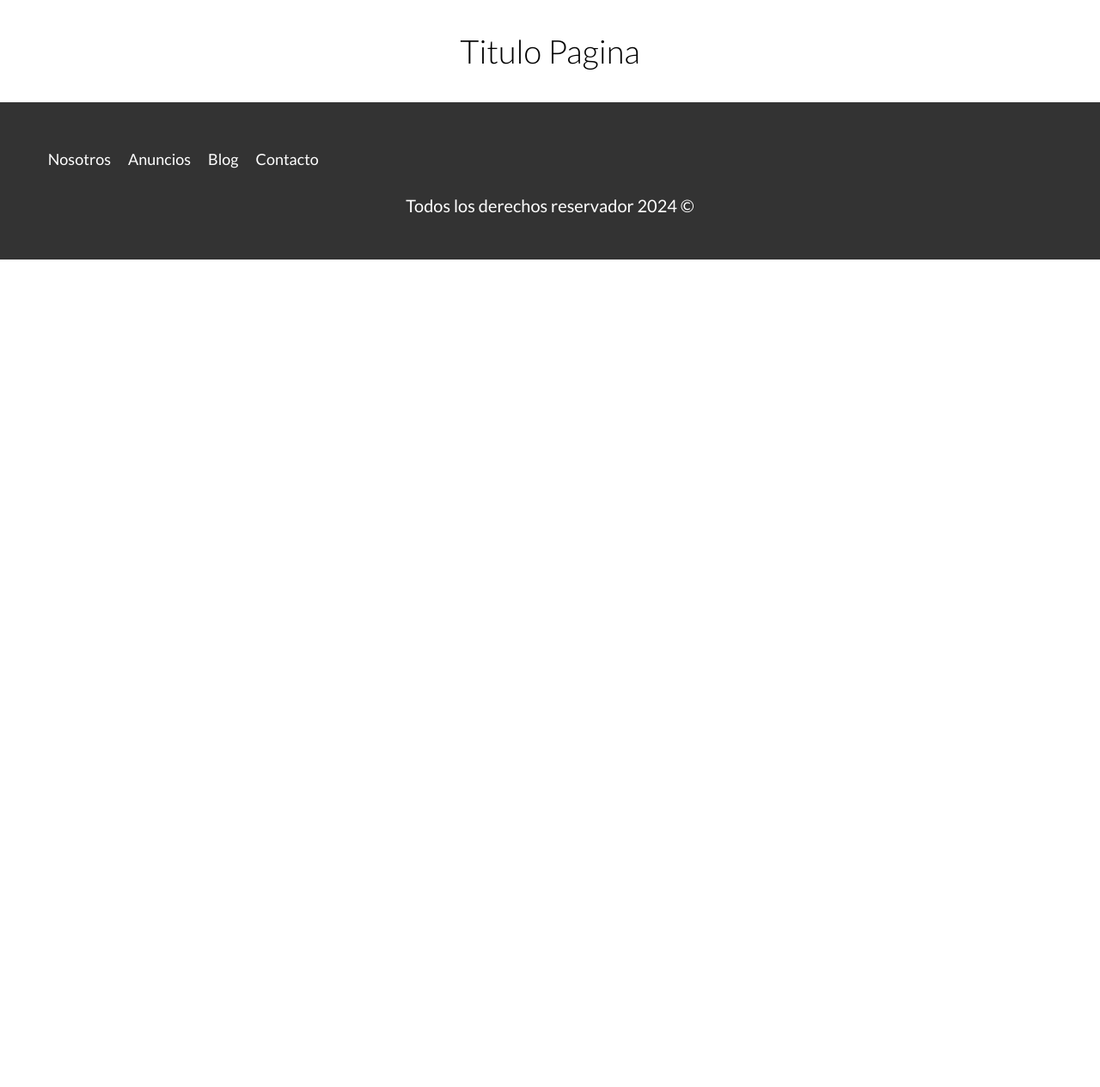
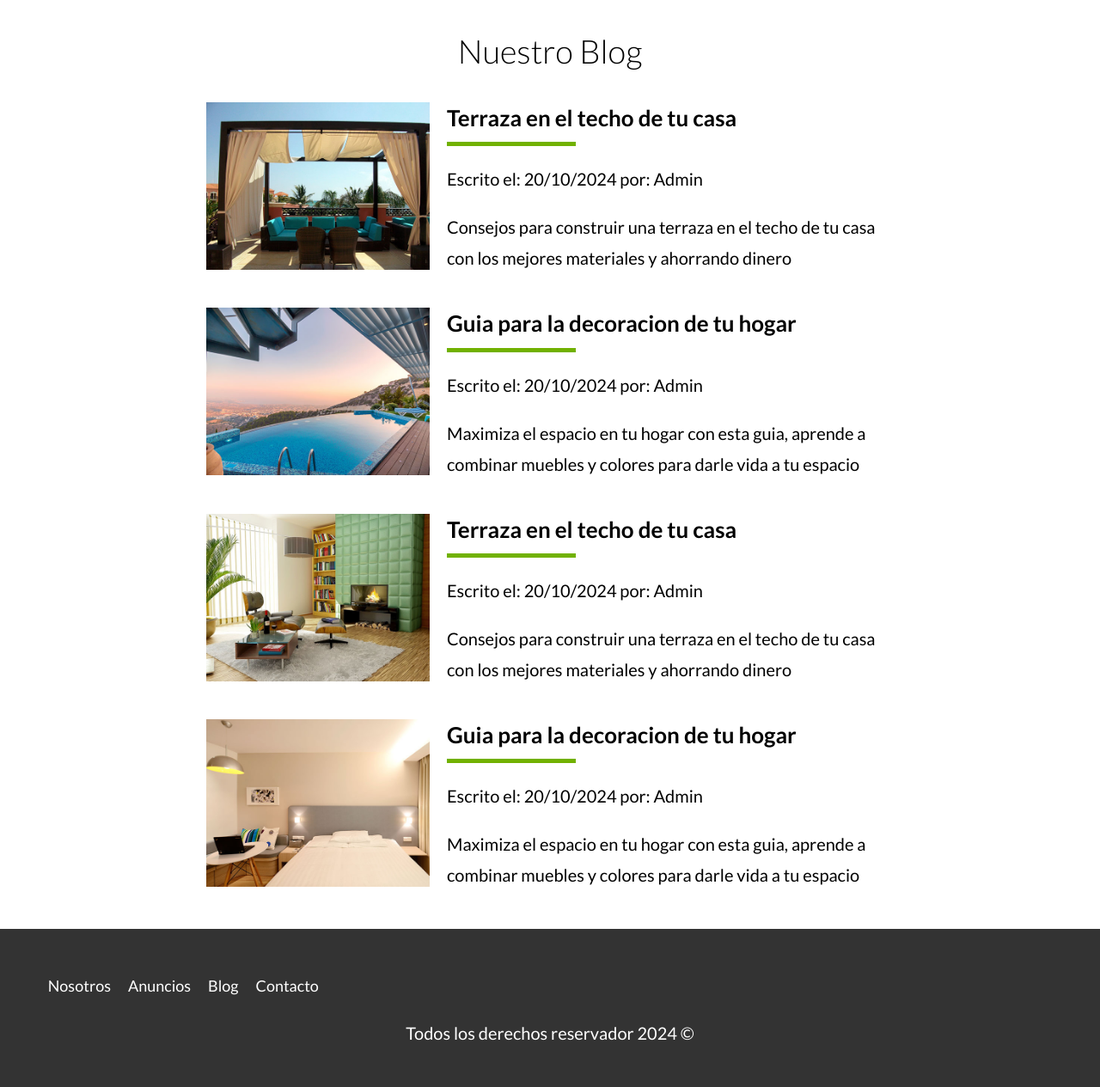
Before and after one commit to joaquinPedeuboy/proyecto-bienes-raices, a PHP site: page /blog.html in a window 1280 px wide. Shown: the part 79-1344 px from the top of the page at 86% size. Before the commit the page ends 381 px from the top, so only its background shows below. Run offline with PHP 8.4, Linux system fonts and the light colour scheme.

Commit message:
Creacion de la pagina del blog

```diff
--- a/anuncios.html
+++ b/anuncios.html
@@ -26,7 +26,7 @@
         </div>
     </header>
 
-    <main class="contenedor">
+    <main class="contenedor seccion">
             <h2>Casas y Depas en Venta</h2>
 
             <div class="contenedor-anuncios">
--- a/blog.html
+++ b/blog.html
@@ -26,8 +26,96 @@
         </div>
     </header>
 
-    <main class="contenedor">
-        <h1>Titulo Pagina</h1>
+    <main class="contenedor seccion contenido-centrado">
+        <h1>Nuestro Blog</h1>
+
+        <article class="entrada-blog">
+            <div class="imagen">
+                <picture>
+                    <source srcset="build/img/blog1.avif" type="iamge/avif">
+                    <source srcset="build/img/blog1.webp" type="iamge/webp">
+                    <source srcset="build/img/blog1.jpeg" type="iamge/jpeg">
+                    <img loading="lazy" src="build/img/blog1.jpg" alt="Texto Entrada Blog">
+                </picture>
+            </div>
+
+            <div class="texto-entrada">
+                <a href="entrada.html">
+                    <h4>Terraza en el techo de tu casa</h4>
+                    <p>Escrito el: <span>20/10/2024</span> por: <span>Admin</span> </p>
+
+                    <p>
+                        Consejos para construir una terraza en el techo de tu casa con los mejores materiales y ahorrando dinero
+                    </p>
+                </a>
+            </div>
+        </article>
+
+        <article class="entrada-blog">
+            <div class="imagen">
+                <picture>
+                    <source srcset="build/img/blog2.avif" type="iamge/avif">
+                    <source srcset="build/img/blog2.webp" type="iamge/webp">
+                    <source srcset="build/img/blog2.jpeg" type="iamge/jpeg">
+                    <img loading="lazy" src="build/img/blog2.jpg" alt="Texto Entrada Blog">
+                </picture>
+            </div>
+
+            <div class="texto-entrada">
+                <a href="entrada.html">
+                    <h4>Guia para la decoracion de tu hogar</h4>
+                    <p>Escrito el: <span>20/10/2024</span> por: <span>Admin</span> </p>
+
+                    <p>
+                        Maximiza el espacio en tu hogar con esta guia, aprende a combinar muebles y colores para darle vida a tu espacio
+                    </p>
+                </a>
+            </div>
+        </article>
+
+        <article class="entrada-blog">
+            <div class="imagen">
+                <picture>
+                    <source srcset="build/img/blog3.avif" type="iamge/avif">
+                    <source srcset="build/img/blog3.webp" type="iamge/webp">
+                    <source srcset="build/img/blog3.jpeg" type="iamge/jpeg">
+                    <img loading="lazy" src="build/img/blog3.jpg" alt="Texto Entrada Blog">
+                </picture>
+            </div>
+
+            <div class="texto-entrada">
+                <a href="entrada.html">
+                    <h4>Terraza en el techo de tu casa</h4>
+                    <p>Escrito el: <span>20/10/2024</span> por: <span>Admin</span> </p>
+
+                    <p>
+                        Consejos para construir una terraza en el techo de tu casa con los mejores materiales y ahorrando dinero
+                    </p>
+                </a>
+            </div>
+        </article>
+
+        <article class="entrada-blog">
+            <div class="imagen">
+                <picture>
+                    <source srcset="build/img/blog4.avif" type="iamge/avif">
+                    <source srcset="build/img/blog4.webp" type="iamge/webp">
+                    <source srcset="build/img/blog4.jpeg" type="iamge/jpeg">
+                    <img loading="lazy" src="build/img/blog4.jpg" alt="Texto Entrada Blog">
+                </picture>
+            </div>
+
+            <div class="texto-entrada">
+                <a href="entrada.html">
+                    <h4>Guia para la decoracion de tu hogar</h4>
+                    <p>Escrito el: <span>20/10/2024</span> por: <span>Admin</span> </p>
+
+                    <p>
+                        Maximiza el espacio en tu hogar con esta guia, aprende a combinar muebles y colores para darle vida a tu espacio
+                    </p>
+                </a>
+            </div>
+        </article>
     </main>
 
     <footer class="footer seccion">
--- a/index.html
+++ b/index.html
@@ -195,7 +195,7 @@
                 <div class="texto-entrada">
                     <a href="entrada.html">
                         <h4>Terraza en el techo de tu casa</h4>
-                        <p>Escrito el: <span>20/10/2024</span> por: <span>Admin</span> </p>
+                        <p class="informacion-meta">Escrito el: <span>20/10/2024</span> por: <span>Admin</span> </p>
 
                         <p>
                             Consejos para construir una terraza en el techo de tu casa con los mejores materiales y ahorrando dinero
@@ -217,7 +217,7 @@
                 <div class="texto-entrada">
                     <a href="entrada.html">
                         <h4>Guia para la decoracion de tu hogar</h4>
-                        <p>Escrito el: <span>20/10/2024</span> por: <span>Admin</span> </p>
+                        <p class="informacion-meta">Escrito el: <span>20/10/2024</span> por: <span>Admin</span> </p>
 
                         <p>
                             Maximiza el espacio en tu hogar con esta guia, aprende a combinar muebles y colores para darle vida a tu espacio
--- a/src/scss/layout/_inferior.scss
+++ b/src/scss/layout/_inferior.scss
@@ -19,6 +19,12 @@
     }
     &:last-of-type {
         margin-bottom: 0;
+    }
+}
+
+.informacion-meta {
+    span {
+        color: v.$amarillo;
     }
 }
 
@@ -45,8 +51,4 @@
             margin-top: 1rem;
         }
     }
-
-    span {
-        color: v.$amarillo;
-    }
 }
```
Also changed, not shown: entrada.html (added, +64 -0 lines), build/css/app.css, 1 other file.
